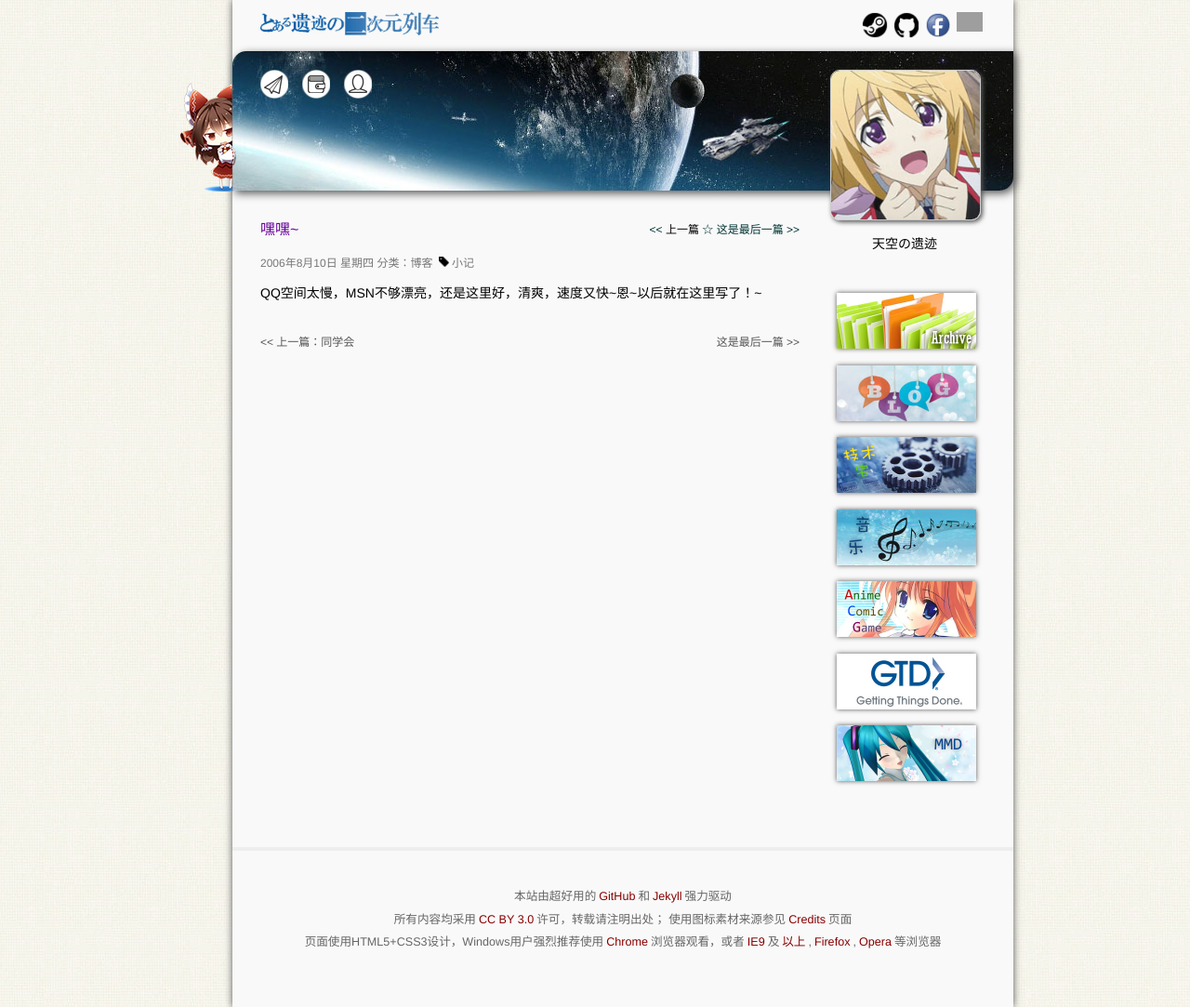
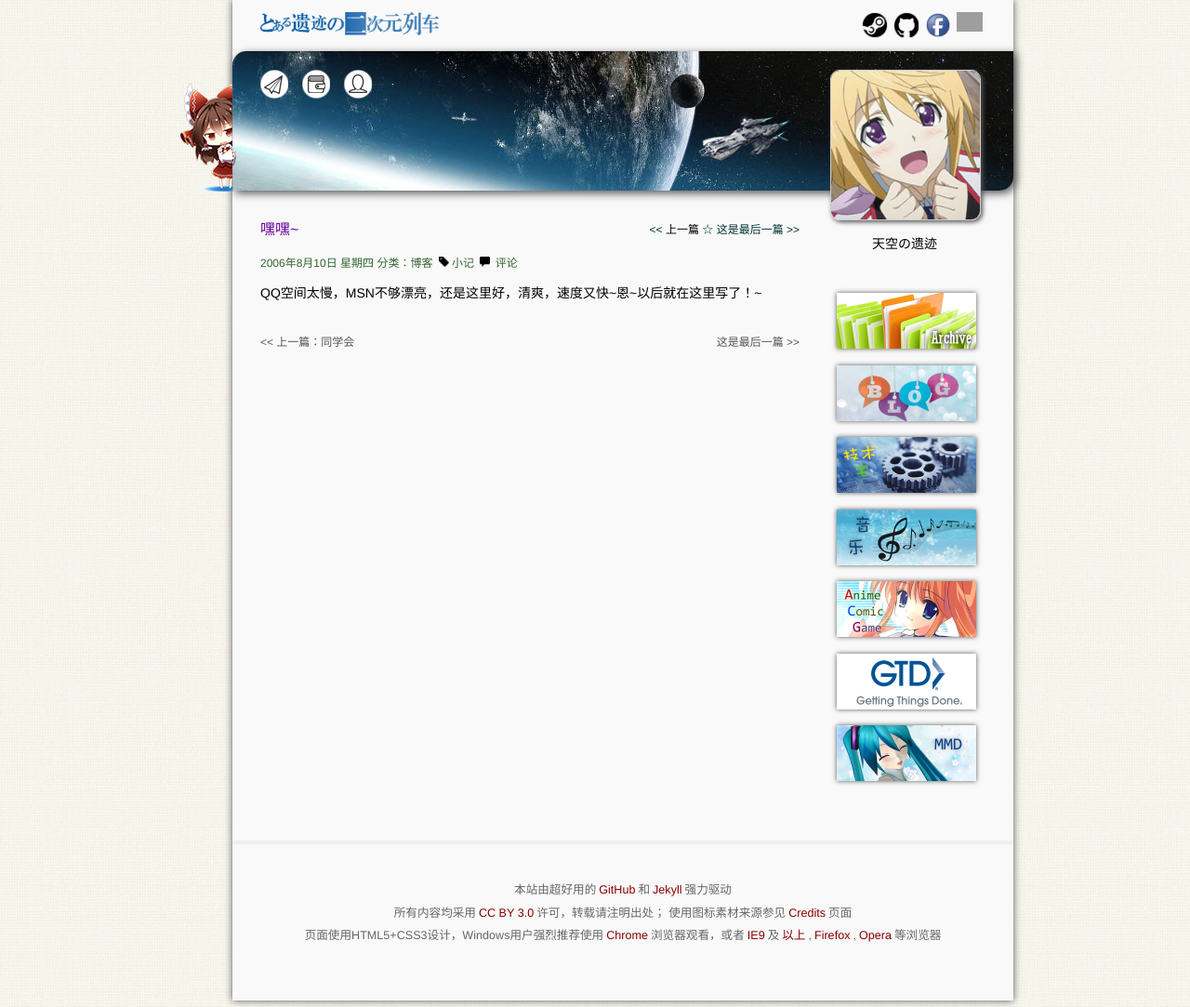
Before and after one commit to SoraNoIseki/soranoiseki.github.io, a Jekyll site: the page built from _posts/2006-08-10-post.md, in a window 1280 px wide. Shown: the whole page at 93% size. Built offline with Jekyll 4.4.1, drawn with Linux system fonts in a browser that asks for light colours; Markdown is read by kramdown in place of the engine named in the settings; comment, search, counter and statistics services are not loaded; grey boxes are pictures that could not be loaded.

Commit message:
部分样式修改

```diff
--- a/_layouts/post.html
+++ b/_layouts/post.html
@@ -24,6 +31,8 @@ layout: default
 		{% for tag in page.tags%}
 		<img src="{{site.baseurl}}/assets/img/icon_tag.png" />
 		<a href="{{site.baseurl}}/{{page.category | downcase}}#{{tag}}">{{tag}}</a>
+		<img src="{{site.baseurl}}/assets/img/icon_comments.png" />
+		<button type="button" id="goToComment">评论</button>
 		{% endfor %}
 	</span>
 </div>
--- a/assets/css/main.css
+++ b/assets/css/main.css
@@ -317,8 +317,17 @@ button {
 	-o-transform:translate(15px, 0px);
 }
 .links {
-	margin-top:2em;
+	margin-top:1.5em;
 	text-align:left;
+}
+.links li {
+	display:block;
+}
+.links a:hover {
+}
+.links_title img{
+	width:150px;
+	box-shadow:#000 0 0 0px;
 }
 /*****************************************************************************/
 /*
@@ -445,8 +454,9 @@ button {
 .index_topic_firstpost {
 	margin-top:15px;
 }
-.index_topic_firstpost_title {
-	font-size:16px;
+.index_topic_firstpost_title img{
+	width:180px;
+	margin-top:.8em;
 }
 .index_topic_firstpost_frame {
 	position:relative;
@@ -556,18 +566,26 @@ button {
 }
 .post_meta a {
 	text-decoration:none;
-	color:#777;
+	color:#363;
 }
 .post_meta a:hover {
 	text-decoration:underline;
 }
 .post_meta span {
-	color:#777;
+	color:#363;
 	font-size:12px;
 }
 .post_meta img {
 	width:11px;
 	padding:0px 0px 0px 3px;
+}
+.post_meta button {
+	color:#363;
+	font-size:12px;
+	padding-left:2px;
+}
+.post_meta button:hover {
+	text-decoration:underline;
 }
 .post_content h1 {
 	font-size:150%;
--- a/credits.html
+++ b/credits.html
@@ -22,7 +22,8 @@ title: Credits
 	<p>其他使用到的素材均来源于网络搜索，或由本人修改及原创。</p>
 	<h1>技术来源</h1>
 	<ul>
-		<li>图片放大：<a href="http://lokeshdhakar.com/projects/lightbox2/" target="_blank">Lightbox 2</a></li>
+		<li><a href="http://jquery.com/" target="_blank">jQuery</a>（Javascript特效函数库）</li>
+		<li><a href="http://lokeshdhakar.com/projects/lightbox2/" target="_blank">Lightbox 2</a>（图片放大）</li>
 		<li><a href="" target="_blank"></a></li>
 		<li><a href="" target="_blank"></a></li>
 	</ul>
--- a/index.html
+++ b/index.html
@@ -90,7 +90,7 @@ excerpt: "欢迎搭乘遗迹の二次元列车，我是列车长天空の遗迹
 
 		<!-- 专题最新文章 -->
 		<div class="index_topic_firstpost">
-			<div class="index_topic_firstpost_title">专题最新文章</div>
+			<div class="index_topic_firstpost_title"><img src="{{ site.baseurl }}/assets/img/text_index_topic.png"></div>
 			{% for category in site.categories %}
 				<div class="index_topic_firstpost_frame">
 					<div class="index_topic_firstpost_category">
@@ -109,7 +109,7 @@ excerpt: "欢迎搭乘遗迹の二次元列车，我是列车长天空の遗迹
 							<span>
 								{% for tag in post.tags %}
 								<img src="{{site.baseurl}}/assets/img/icon_tag.png" />
-								<a href="{{site.baseurl}}/{{page.category | downcase}}#{{tag}}">{{tag}}</a>
+								<a href="{{site.baseurl}}/{{post.category | downcase}}#{{tag}}">{{tag}}</a>
 								{% endfor %}
 							</span>
 							<span>&raquo; {{ post.date | date: "%Y年%m月%d日" }}</span>
```
Also changed, not shown: other parts of _layouts/post.html (+7 -0 lines), assets/img/icon_comments.png (added), assets/img/text_index_topic.png (added), assets/img/text_links.png (added).
